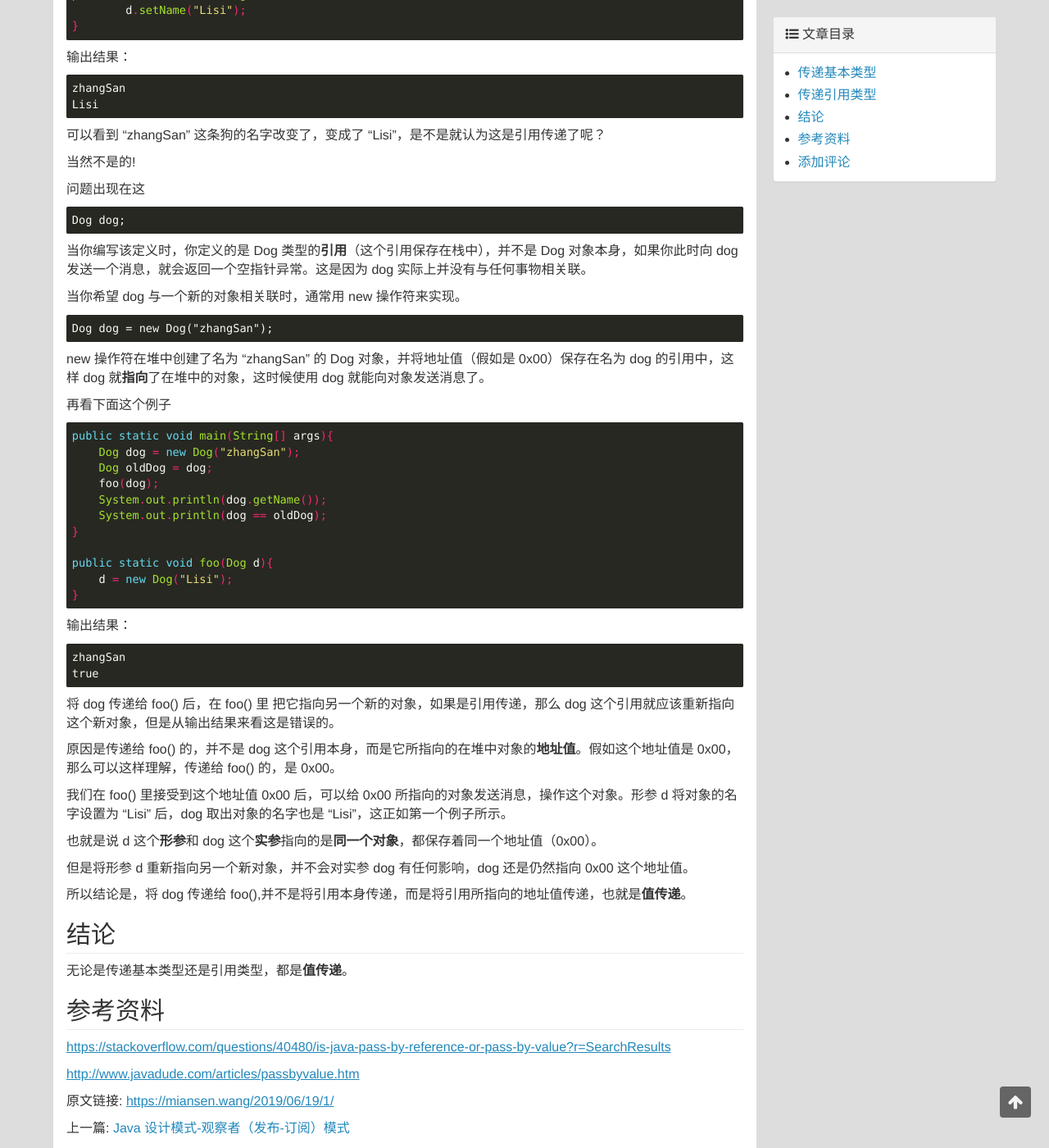
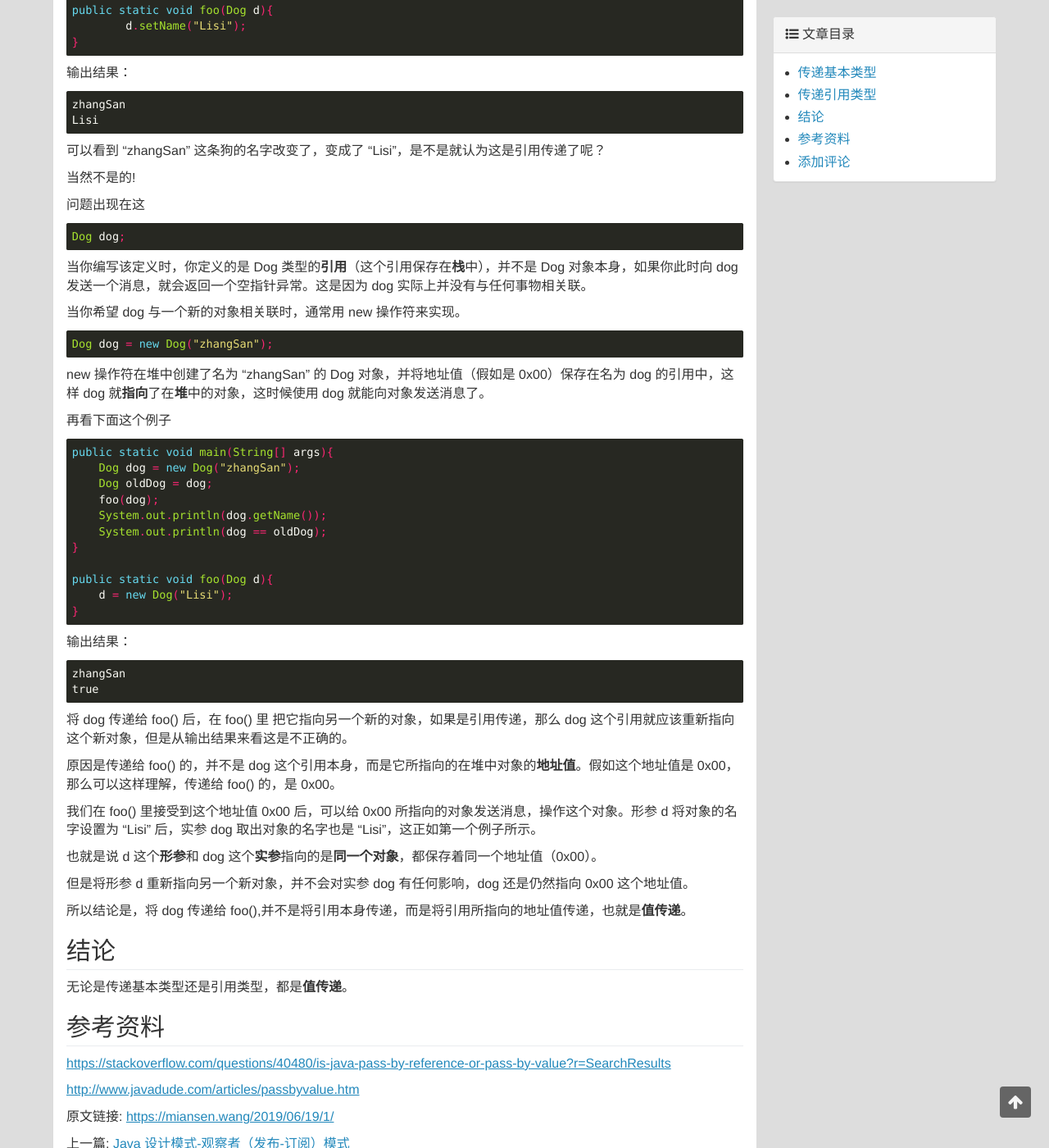
Before and after one commit to miansen/miansen.github.io, a Jekyll site: the page built from _posts/2019-06-19-1.md, in a window 1280 px wide and 1400 px high, scrolled down 823 px. Shown: the whole window at 82% size. Built offline with Jekyll 4.4.1, drawn with Linux system fonts in a browser that asks for light colours; comment, search, counter and statistics services are not loaded.

Commit message:
update 2019-06-19-1

````diff
--- a/_posts/2019-06-19-1.md
+++ b/_posts/2019-06-19-1.md
@@ -22,16 +22,16 @@
 public static void foo(int x){
 	x = 20;
 }
+
 ```
-
-
-
-
 输出结果：10
 
 可以看到将 a 当做参数传递给 foo() 后，a 的值并未改变。
 
 因为 a 是基本类型，值会**直接保存**在变量中，将 a 传递给 foo()，只是将 a 的**字面量传递**，相当于 x 复制了一份 a 的值，对 x 做任何操作，都不会影响到 a ，所以这是**值传递**。
+
+
+
 
 ## 传递引用类型
 
@@ -63,19 +63,19 @@
 
 问题出现在这
 
-```
+```java
 Dog dog;
 ```
 
-当你编写该定义时，你定义的是 Dog 类型的**引用**（这个引用保存在栈中），并不是 Dog 对象本身，如果你此时向 dog 发送一个消息，就会返回一个空指针异常。这是因为 dog 实际上并没有与任何事物相关联。
+当你编写该定义时，你定义的是 Dog 类型的**引用**（这个引用保存在**栈**中），并不是 Dog 对象本身，如果你此时向 dog 发送一个消息，就会返回一个空指针异常。这是因为 dog 实际上并没有与任何事物相关联。
 
 当你希望 dog 与一个新的对象相关联时，通常用 new 操作符来实现。
 
-```
+```java
 Dog dog = new Dog("zhangSan");
 ```
 
-new 操作符在堆中创建了名为 "zhangSan" 的 Dog 对象，并将地址值（假如是 0x00）保存在名为 dog 的引用中，这样 dog 就**指向**了在堆中的对象，这时候使用 dog 就能向对象发送消息了。
+new 操作符在堆中创建了名为 "zhangSan" 的 Dog 对象，并将地址值（假如是 0x00）保存在名为 dog 的引用中，这样 dog 就**指向**了在**堆**中的对象，这时候使用 dog 就能向对象发送消息了。
 
 再看下面这个例子
 
@@ -100,11 +100,11 @@
 true
 ```
 
-将 dog 传递给 foo() 后，在 foo() 里 把它指向另一个新的对象，如果是引用传递，那么 dog 这个引用就应该重新指向这个新对象，但是从输出结果来看这是错误的。
+将 dog 传递给 foo() 后，在 foo() 里 把它指向另一个新的对象，如果是引用传递，那么 dog 这个引用就应该重新指向这个新对象，但是从输出结果来看这是不正确的。
 
 原因是传递给 foo() 的，并不是 dog 这个引用本身，而是它所指向的在堆中对象的**地址值**。假如这个地址值是 0x00，那么可以这样理解，传递给 foo() 的，是 0x00。
 
-我们在 foo() 里接受到这个地址值 0x00 后，可以给 0x00 所指向的对象发送消息，操作这个对象。形参 d 将对象的名字设置为 "Lisi" 后，dog 取出对象的名字也是 "Lisi"，这正如第一个例子所示。
+我们在 foo() 里接受到这个地址值 0x00 后，可以给 0x00 所指向的对象发送消息，操作这个对象。形参 d 将对象的名字设置为 "Lisi" 后，实参 dog 取出对象的名字也是 "Lisi"，这正如第一个例子所示。
 
 也就是说 d 这个**形参**和 dog 这个**实参**指向的是**同一个对象**，都保存着同一个地址值（0x00）。
 
````
